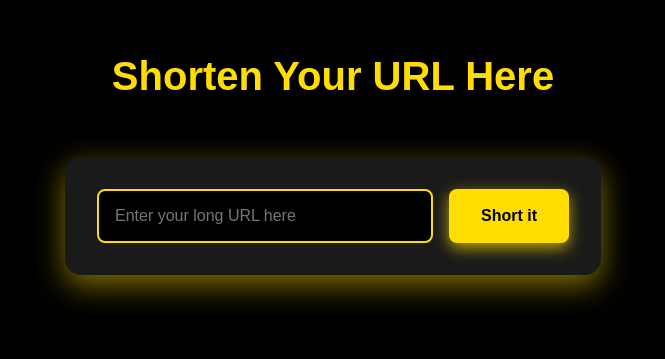
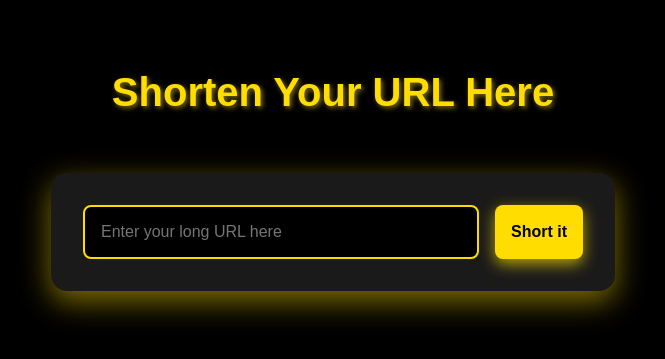
Before and after one commit to jagadeesh-debug/public, a plain HTML site: page index.html in a window 1280 px wide. Shown: the part 233-592 px from the top of the page, without its empty margins (307-972 px from the left). Drawn offline with Linux system fonts and the light colour scheme.

Commit message:
Update url.css

```diff
--- a/url.css
+++ b/url.css
@@ -8,15 +8,18 @@ body {
   justify-content: center;
   height: 100vh;
   margin: 0;
+  padding: 1rem;
 }
 
 .header {
   margin-bottom: 2rem;
+  text-align: center;
 }
 
 .heading {
   font-size: 2.5rem;
   color: #ffdd00;
+  text-shadow: 2px 2px 5px rgba(255, 221, 0, 0.5);
 }
 
 .linkinput {
@@ -24,10 +27,13 @@ body {
   padding: 2rem;
   border-radius: 1rem;
   box-shadow: 0 10px 30px rgba(255, 221, 0, 0.5);
+  width: 100%;
+  max-width: 500px;
 }
 
 .large_url {
   display: flex;
+  flex-direction: column;
   gap: 1rem;
 }
 
@@ -36,13 +42,13 @@ input[type="url"] {
   font-size: 1rem;
   border: 2px solid #ffdd00;
   border-radius: 0.5rem;
-  width: 300px;
+  width: 100%;
   background: #000;
   color: #fff;
 }
 
 .submit {
-  padding: 1rem 2rem;
+  padding: 1rem;
   font-size: 1rem;
   font-weight: bold;
   color: #000;
@@ -63,6 +69,8 @@ input[type="url"] {
 .short_url {
   margin-top: 2rem;
   font-size: 1.2rem;
+  text-align: center;
+  word-break: break-all;
 }
 
 .short_url a {
@@ -74,3 +82,17 @@ input[type="url"] {
 .short_url a:hover {
   text-decoration: underline;
 }
+
+@media (min-width: 600px) {
+  .large_url {
+    flex-direction: row;
+  }
+
+  input[type="url"] {
+    flex: 1;
+  }
+
+  .submit {
+    width: auto;
+  }
+}
```
